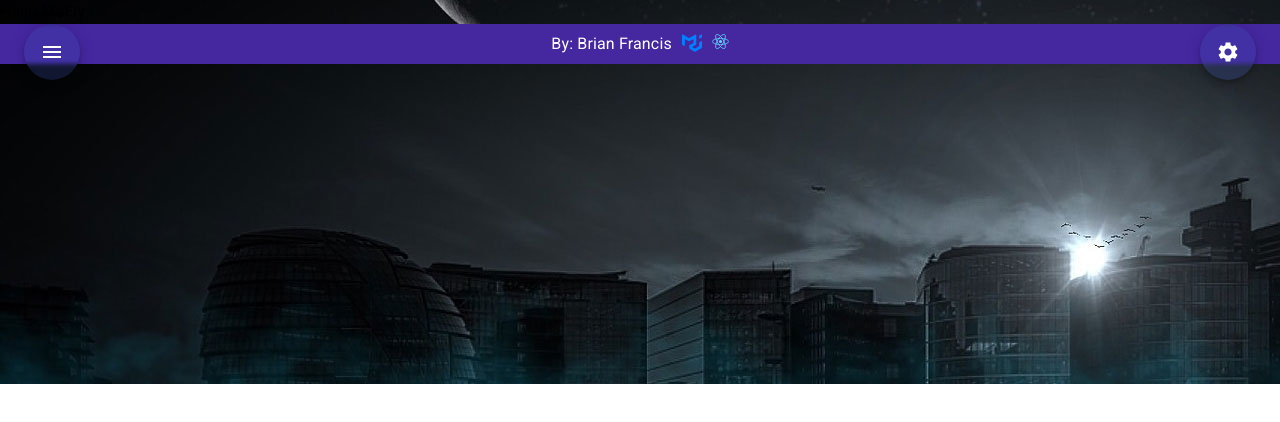
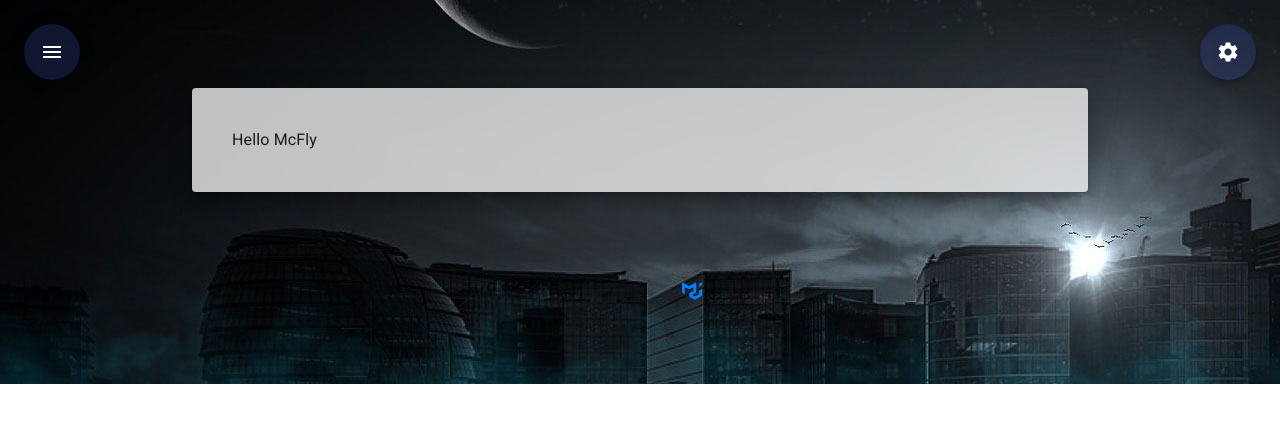
Before and after one commit to bbfrancis23/new-resume, a React (Create React App) app: page /settings in a window 1280 px wide. Shown: the top 422 px of the page. Built offline with nearby package versions, Linux system fonts and the light colour scheme; what react-swipeable-views-utils would draw is missing.

Commit message:
Fix PageItems link margin issue,

```diff
--- a/src/App.jsx
+++ b/src/App.jsx
@@ -1,5 +1,4 @@
 import React from 'react'
-
 import {
   styled, ThemeProvider, CssBaseline, Box, Tooltip, Fab,
 } from '@mui/material'
@@ -33,7 +32,7 @@ const themeHeroes = {
 }
 
 const HeroContainer = styled('div')(() => ({
-  position: 'fixed', zIndex: -1, width: '100%', height: '370px',
+  position: 'fixed', width: '100%', height: '370px',
 }))
 
 export default function App() {
@@ -80,7 +79,11 @@ export default function App() {
         </Box>
 
         <Box sx={{
-          display: { xs: 'none', md: 'block' }, position: 'fixed', right: theme.spacing(3), top: theme.spacing(3),
+          display: { xs: 'none', md: 'block' },
+          position: 'fixed',
+          right: theme.spacing(3),
+          top: theme.spacing(3),
+          zIndex: 'appBar',
         }}
         >
           <Tooltip title="Settings">
@@ -93,12 +96,13 @@ export default function App() {
         <AppDialog close={() => handleSettingsDialogClose()} open={appSettingsDialogOpen} label="App" moreLink="/settings">
           <AppSettings updateTheme={(themeName) => handleUpdateTheme(themeName)} theme={theme} />
         </AppDialog>
-
-        <Routes>
-          <Route path="/" element={<Home />} />
-          <Route path="settings" element={<Settings />} />
-          <Route path="*" element={<Home />} />
-        </Routes>
+        <Box sx={{ width: '100%' }}>
+          <Routes>
+            <Route path="/" element={<Home />} />
+            <Route path="settings" element={<Settings />} />
+            <Route path="*" element={<Home />} />
+          </Routes>
+        </Box>
         <AppFooter />
       </BrowserRouter>
     </ThemeProvider>
@@ -106,5 +110,5 @@ export default function App() {
 }
 
 /*
-Quality Checked: Brian Francis - 12/22/2021
+Quality Checked: Brian Francis - 12/27/2021
  */
--- a/src/index.jsx
+++ b/src/index.jsx
@@ -4,9 +4,9 @@ import App from './App'
 import reportWebVitals from './reportWebVitals'
 
 ReactDOM.render(
-  // <React.StrictMode>
-  <App />,
-  // </React.StrictMode>,
+  <React.StrictMode>
+    <App />
+  </React.StrictMode>,
   document.getElementById('root'),
 )
 
--- a/src/routes/Home.jsx
+++ b/src/routes/Home.jsx
@@ -1,11 +1,14 @@
-import { Box } from '@mui/material'
 import React from 'react'
 import { appConfig } from '../AppConfig'
 
 export default function Home() {
   return (
-    <Box sx={{ width: '100%', pt: 1 }}>
+    <>
       { appConfig.pageItems.map((item) => item.pageComponent) }
-    </Box>
+    </>
   )
 }
+
+/*
+Quality Checked: Brian Francis - 12/27/2021
+ */
--- a/src/routes/Settings.jsx
+++ b/src/routes/Settings.jsx
@@ -1,10 +1,16 @@
-import { Box } from '@mui/material'
 import React from 'react'
+import PageItem from '../ui/PageItems'
 
 export default function Settings() {
   return (
-    <Box sx={{ width: '100%' }}>
-      Hello McFly
-    </Box>
+    <PageItem id="settings">
+      <>
+        Hello McFly
+      </>
+    </PageItem>
   )
 }
+
+/*
+Quality Checked: Brian Francis - 12/27/2021
+ */
--- a/src/ui/PageItems.jsx
+++ b/src/ui/PageItems.jsx
@@ -4,7 +4,7 @@ import { useTheme } from '@emotion/react'
 
 import PropTypes from 'prop-types'
 import { alpha } from '@mui/material/styles'
-import { Typography } from '@mui/material'
+import { Box, Typography } from '@mui/material'
 
 export default function PageItem(props) {
   const theme = useTheme()
@@ -12,30 +12,36 @@ export default function PageItem(props) {
   const { id, children, label } = props
 
   return (
+    <Box id={id} sx={{ pt: 1 }}>
       <Paper
         elevation={12}
-      id={id}
         sx={{
-        margin: 'auto',
+          m: 'auto',
+          mt: 10,
+          mb: 10,
+          p: 5,
           width: {
             xs: '100%', md: '90%', lg: '70%', xl: '60%',
           },
-        marginTop: theme.spacing(25),
-        marginBottom: theme.spacing(25),
-        padding: theme.spacing(5),
         }}
         style={{
           backgroundColor: alpha(theme.palette.background.default, 0.75),
           backdropFilter: 'blur(10px)',
         }}
       >
+        { label
+        && (
         <div style={{ textAlign: 'center', display: label ? 'block' : 'none' }}>
           <Typography variant="h4" style={{ fontSize: '35px', fontWeight: 'normal' }} sx={{ m: 0, pb: 5 }}>
             {label}
           </Typography>
         </div>
+        )}
+
         {children}
       </Paper>
+    </Box>
+
   )
 }
 PageItem.defaultProps = {
@@ -48,5 +54,5 @@ PageItem.propTypes = {
 }
 
 /*
-Quality Checked: Brian Francis - 12/17/2021
+Quality Checked: Brian Francis - 12/27/2021
  */
```
Lines whose indentation alone changed are shown as unchanged.
